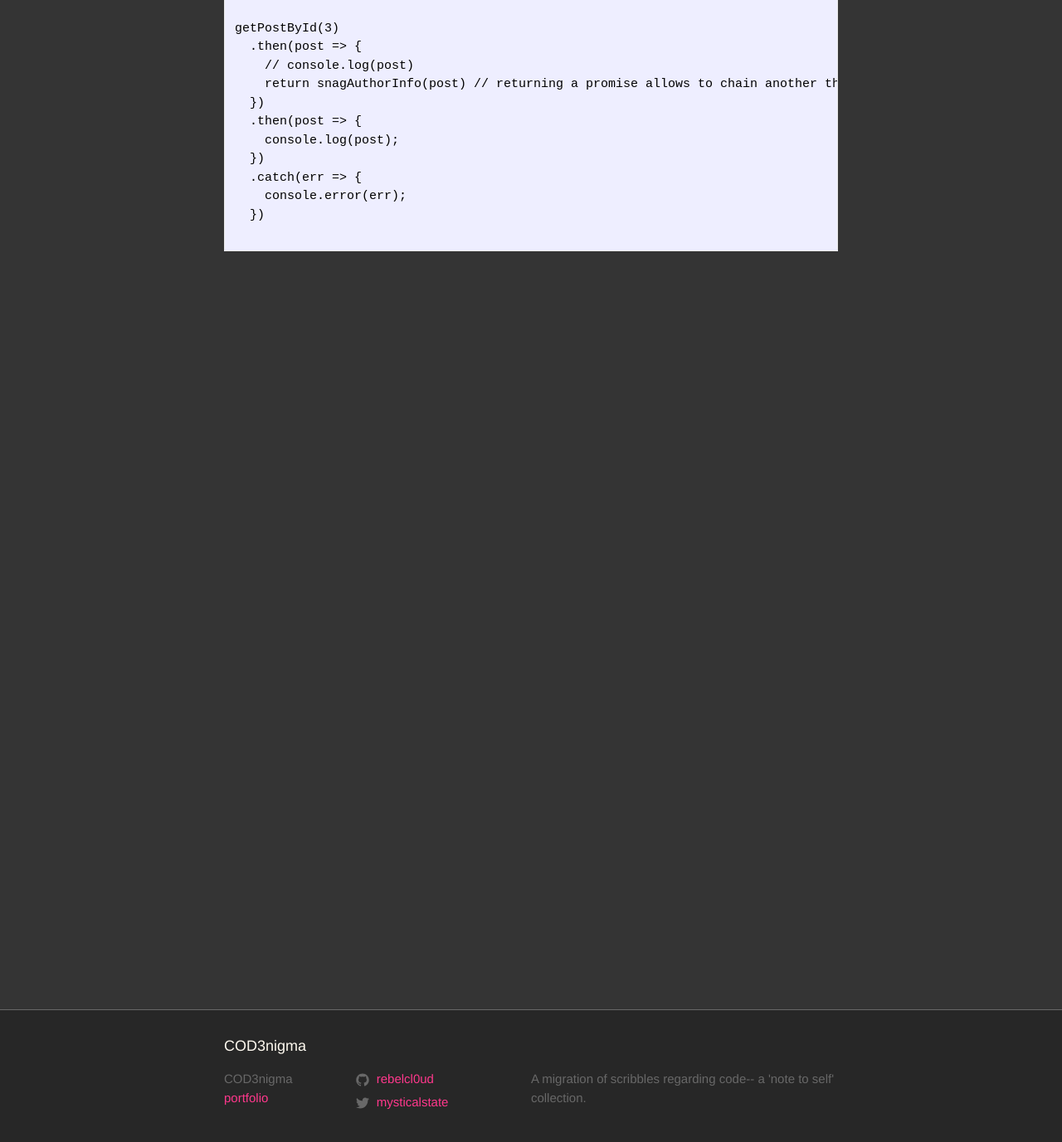
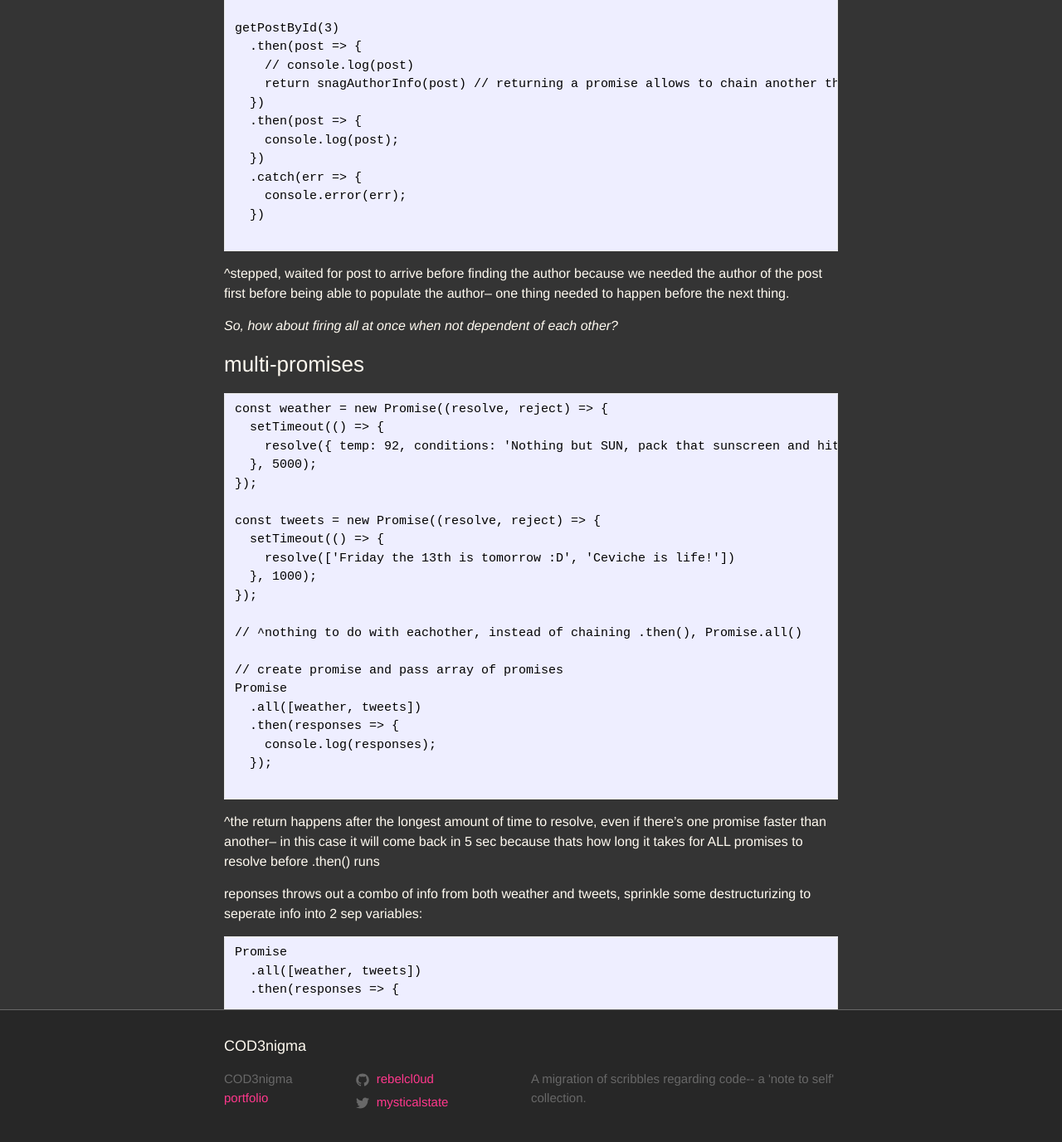
Before and after one commit to rebelcl0ud/blog, a Jekyll site: the page built from _posts/2018-04-12-[35]-es6-status-promises.markdown, in a window 1280 px wide and 1400 px high, scrolled down 4274 px. Shown: the top 1377 px of the window at 83% size. Built offline with Jekyll 4.4.1, drawn with Linux system fonts in a browser that asks for light colours.

Commit message:
added Promise.all() ex using dummy data

````diff
--- a/_posts/2018-04-12-[35]-es6-status-promises.markdown
+++ b/_posts/2018-04-12-[35]-es6-status-promises.markdown
@@ -186,3 +186,48 @@ getPostById(3)
   })
 
 ```
+^stepped, waited for post to arrive before finding the author because we needed the author of the post first before being able to populate the author-- one thing needed to happen before the next thing.
+
+*So, how about firing all at once when not dependent of each other?*
+
+### multi-promises
+
+```
+const weather = new Promise((resolve, reject) => {
+  setTimeout(() => {
+    resolve({ temp: 92, conditions: 'Nothing but SUN, pack that sunscreen and hit the beach'});
+  }, 5000);
+});
+
+const tweets = new Promise((resolve, reject) => {
+  setTimeout(() => {
+    resolve(['Friday the 13th is tomorrow :D', 'Ceviche is life!'])
+  }, 1000);
+});
+
+// ^nothing to do with eachother, instead of chaining .then(), Promise.all()
+
+// create promise and pass array of promises
+Promise
+  .all([weather, tweets])
+  .then(responses => {
+    console.log(responses);
+  });
+
+```
+^the return happens after the longest amount of time to resolve, even if there's one promise faster than another-- in this case it will come back in 5 sec because thats how long it takes for ALL promises to resolve before .then() runs
+
+reponses throws out a combo of info from both weather and tweets, sprinkle some destructurizing to seperate info into 2 sep variables:
+```
+Promise
+  .all([weather, tweets])
+  .then(responses => {
+
+  	// throwing in some destructure sweetness
+    const [weatherDeets, tweetsDeets] = responses;
+
+    // outputs data into 2 sep variables
+    console.log(weatherDeets, tweetsDeets);
+  });
+
+```
````
